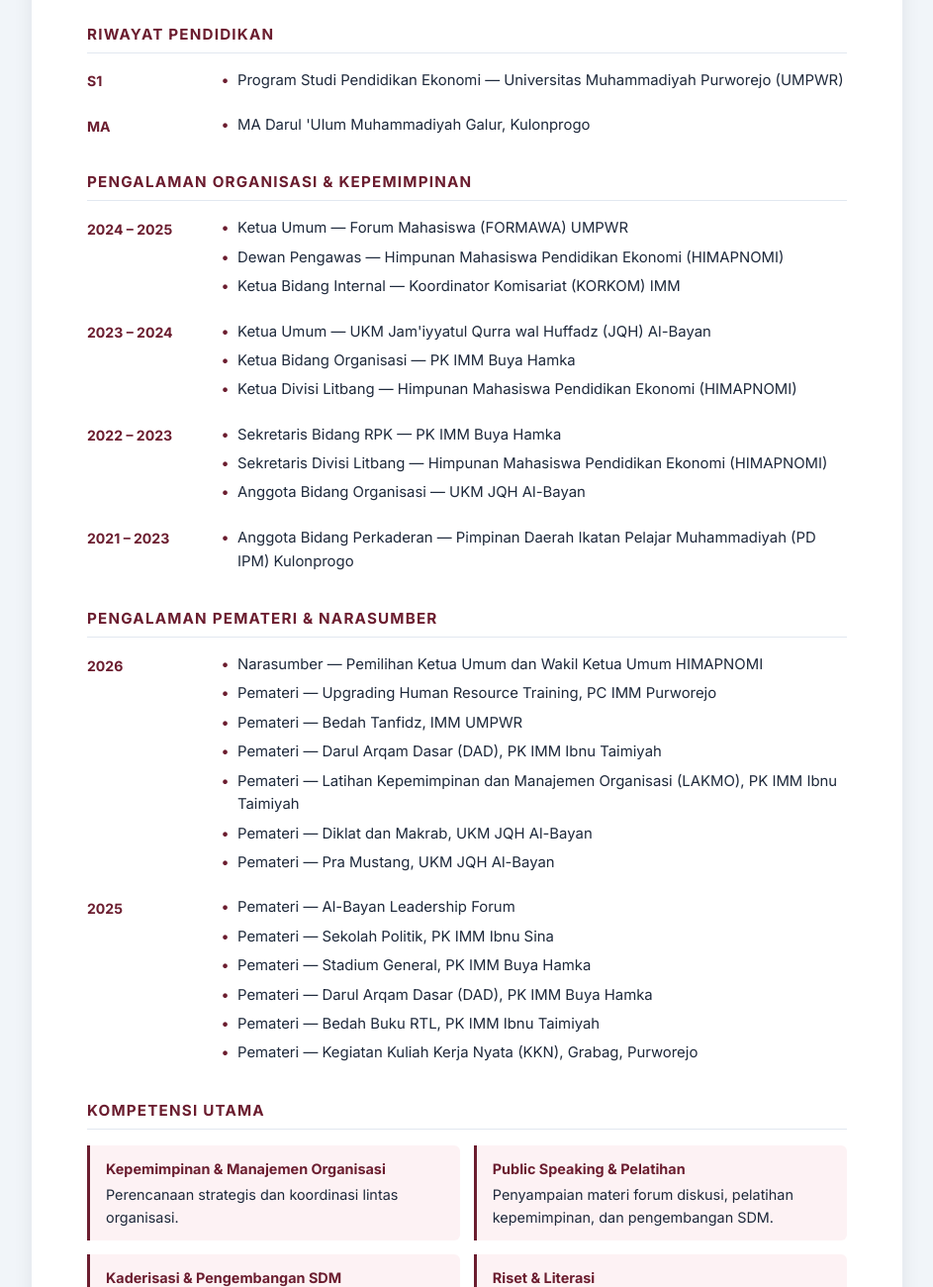
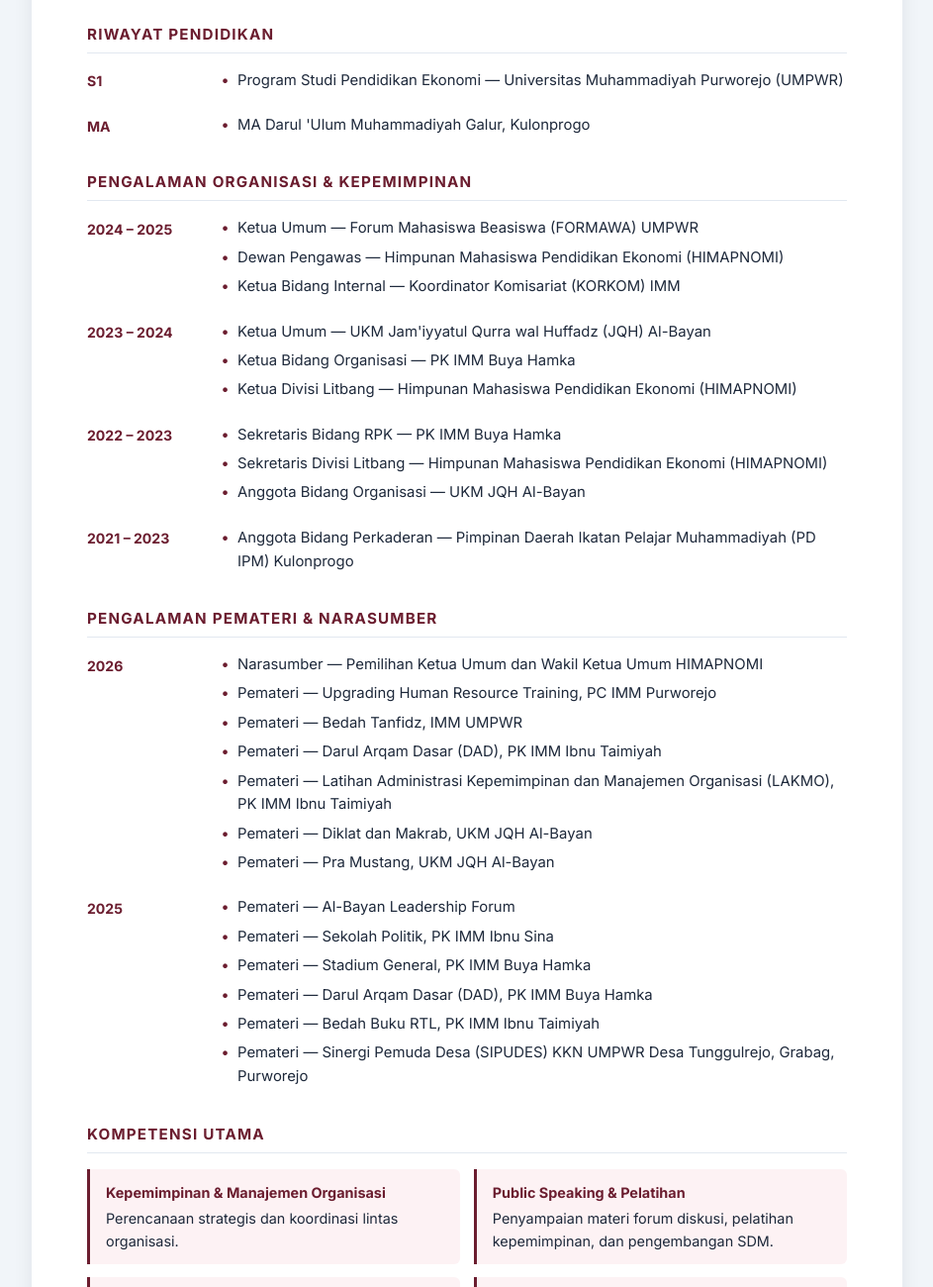
Before and after one commit to tasariee/CV-Parwitasari, a plain HTML site: page index.html in a window 1280 px wide. Shown: the part 495-1795 px from the top of the page at 99% size, without its empty margins (168-1111 px from the left). Drawn offline with Linux system fonts and the light colour scheme; no server answers.

Commit message:
Update index.html

```diff
--- a/index.html
+++ b/index.html
@@ -460,7 +460,7 @@
         {
           year: "2024 – 2025",
           items: [
-            "Ketua Umum — Forum Mahasiswa (FORMAWA) UMPWR",
+            "Ketua Umum — Forum Mahasiswa Beasiswa (FORMAWA) UMPWR",
             "Dewan Pengawas — Himpunan Mahasiswa Pendidikan Ekonomi (HIMAPNOMI)",
             "Ketua Bidang Internal — Koordinator Komisariat (KORKOM) IMM"
           ]
@@ -496,7 +496,7 @@
             "Pemateri — Upgrading Human Resource Training, PC IMM Purworejo",
             "Pemateri — Bedah Tanfidz, IMM UMPWR",
             "Pemateri — Darul Arqam Dasar (DAD), PK IMM Ibnu Taimiyah",
-            "Pemateri — Latihan Kepemimpinan dan Manajemen Organisasi (LAKMO), PK IMM Ibnu Taimiyah",
+            "Pemateri — Latihan Administrasi Kepemimpinan dan Manajemen Organisasi (LAKMO), PK IMM Ibnu Taimiyah",
             "Pemateri — Diklat dan Makrab, UKM JQH Al-Bayan",
             "Pemateri — Pra Mustang, UKM JQH Al-Bayan"
           ]
@@ -509,7 +509,7 @@
             "Pemateri — Stadium General, PK IMM Buya Hamka",
             "Pemateri — Darul Arqam Dasar (DAD), PK IMM Buya Hamka",
             "Pemateri — Bedah Buku RTL, PK IMM Ibnu Taimiyah",
-            "Pemateri — Kegiatan Kuliah Kerja Nyata (KKN), Grabag, Purworejo"
+            "Pemateri — Sinergi Pemuda Desa (SIPUDES) KKN UMPWR Desa Tunggulrejo, Grabag, Purworejo"
           ]
         }
       ],
```
